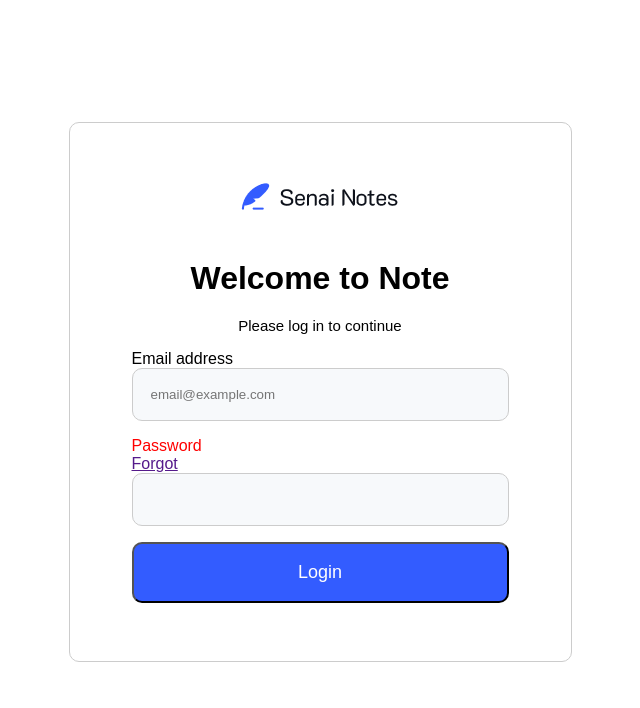
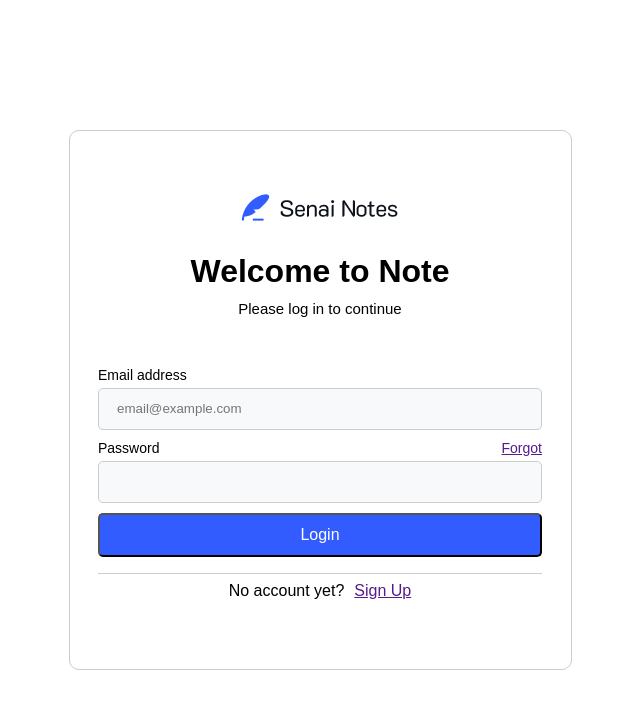
Before and after one commit to pferreirasolu/senai-notes-Jul25-web-angular, an Angular app: page / in a window 1280 px wide. Shown: the top 708 px of the page, without its empty margins (320-960 px from the left). Built offline with nearby package versions, Linux system fonts and the light colour scheme.

Commit message:
finalização da tela de login

```diff
--- a/src/app/user-module/login-screen/login-screen.css
+++ b/src/app/user-module/login-screen/login-screen.css
@@ -1,20 +1,18 @@
 @import url('https://fonts.googleapis.com/css2?family=Inter:ital,opsz,wght@0,14..32,100..900;1,14..32,100..900&display=swap');
 
-.page-container h1 {
+.login-container h1 {
 
 
-    margin-bottom: 20px;
+    margin-bottom: 10px;
 
        }
 
-.page-container h3 {
-
+.login-container h3 {
     font-weight: 400;
     font-size: 15px;
-    margin-bottom: 16px;
     font-weight: 400;
-
-       }
+    margin-bottom: 50px;
+}
 
 .page-container{
 
@@ -27,6 +25,14 @@
 
 }
 
+/* .login-container .logo{
+display: flex;
+margin-top: 20px;
+
+} */
+
+
+
 .login-container {
     width: 503px;/*Largura da tela*/
     height:540px;/*Altura da tela*/
@@ -36,21 +42,24 @@
     justify-content: center;/*Centralizar verticalmente*/
     border: 1px solid #ccc;
     border-radius: 10px;
-    margin-bottom: 16px;
 .input{
     display: flex;
     flex-direction: column;
+
 }
-.input2{
+.forgot{
     display: flex;
-    flex-direction: column;
-    span{
-        flex-direction: row;
-        color: red;
+    flex-direction: row;
+    justify-content: space-between;
+    width: 444px;
+    margin-bottom: 5px;
+    font-size: 14px;
+}
+.titulo h3{
+font-weight: 400;
 
+}
 
-    }
-}
 
 }
 
@@ -58,25 +67,51 @@
 
     padding: 18px;
     background-color:#F7F9FB;
-    width: 377px;
+    width: 444px;
+    height: 42px;
     border: 1px solid #ccc;
-    border-radius: 10px;
-    margin-bottom: 16px;
+    border-radius: 5px;
+    margin-bottom: 10px;
 }
 
 
 
 .login-container button {
     background-color:#335CFF;
-    width: 377px;
-    padding: 18px;
-    border-radius: 10px;
+     width: 444px;
+    height: 44px;
+    border-radius: 5px;
     color: #fffefe;
     font-size:18px;
     cursor: pointer;
+    font-size: 16px;
+    margin-bottom: 16px;
+
+
 }
 
 .login-container img {
-margin-bottom: 48px;
+margin-bottom: 30px;
 
 }
+
+.signup{
+
+    border-top: 1px solid #ccc;
+    width: 444px;
+    height: 36px;
+     display: flex;
+    flex-direction: row;
+    justify-content: center;
+    align-items: center;
+    gap: 10px;
+    font-weight: 400;
+
+}
+
+
+.login-container .input span{
+
+    margin-bottom: 5px;
+    font-size: 14px;
+}
--- a/src/app/user-module/login-screen/login-screen.html
+++ b/src/app/user-module/login-screen/login-screen.html
@@ -10,17 +10,26 @@
 
         <h1 Class="titulo">Welcome to Note</h1>
         <h3 Class="titulo">Please log in to continue</h3>
+
         <div class="input">
             <span>Email address</span>
+            <div class="input"></div>
             <input class="inpt" type="email" placeholder="email@example.com" formControlName="email">
         </div>
+        <div class="forgot">
+            <span>Password</span>
+            <a href="">Forgot</a>
+        </div>
         <div class="input2">
-                <span>Password</span><a href="">Forgot</a>
             <input class="inpt" type="password" placeholder="" formControlName="password">
         </div>
-
-
+        <div class="login">
             <button>Login</button>
+        </div>
+        <div class="signup">
+            <span>No account yet?</span>
+            <a href="">Sign Up</a>
+        </div>
     </div>
 
 </main>
```
Lines whose indentation alone changed are shown as unchanged.
